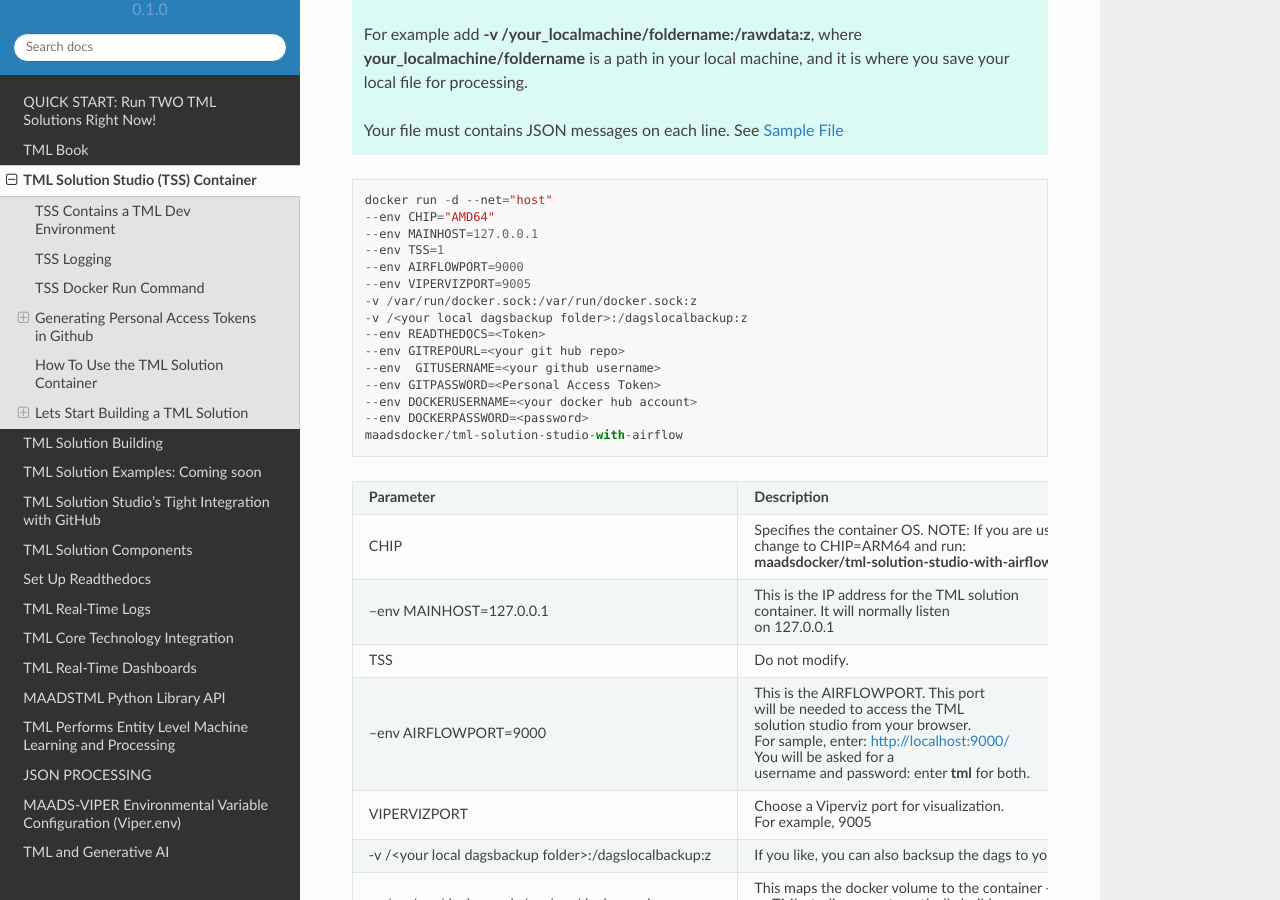
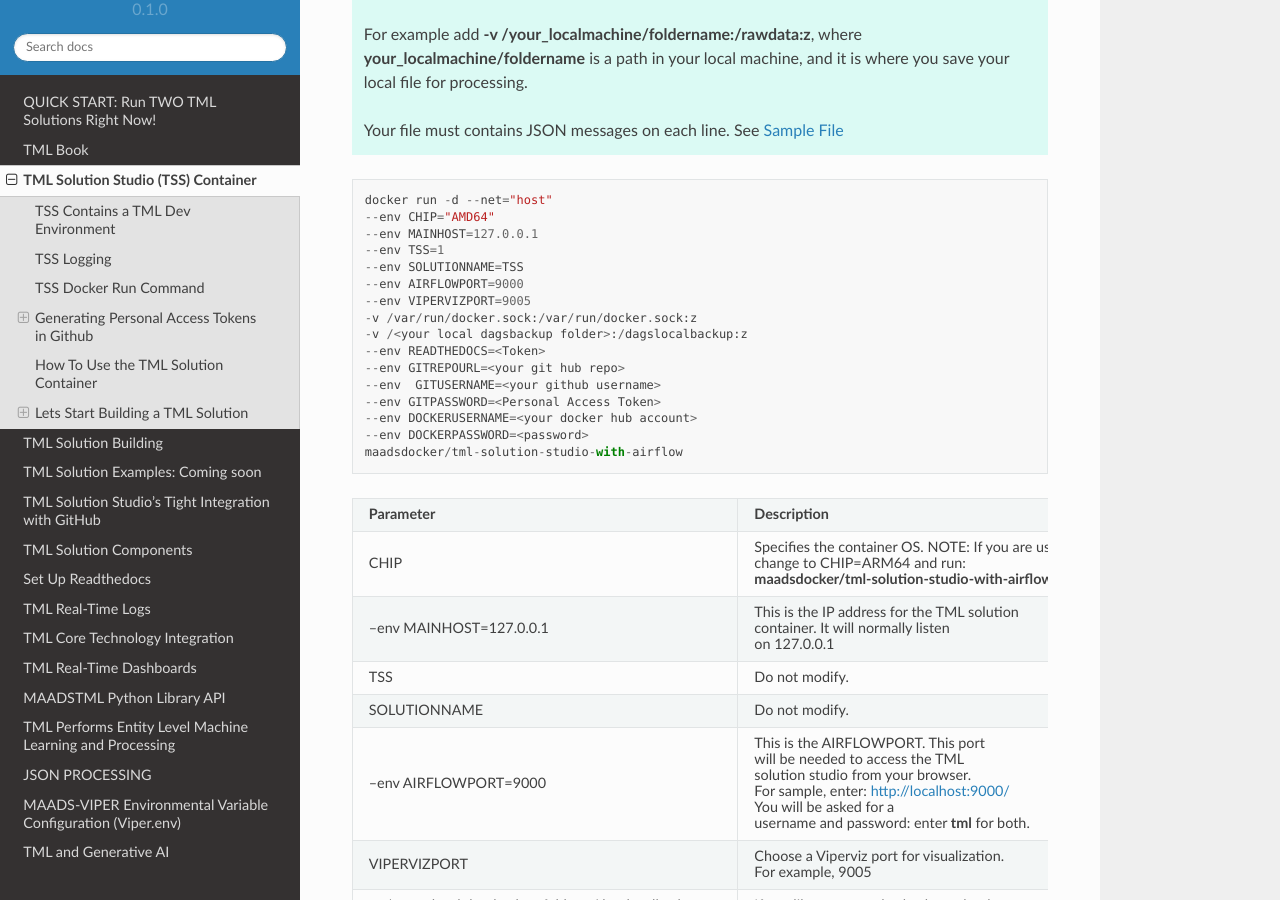
Before and after one commit to smaurice101/readthedocs, a Sphinx documentation site: the page built from docs/source/docker.rst, in a window 1280 px wide and 900 px high, scrolled down 2787 px. Built offline with Sphinx 7.4.7 and the Read the Docs theme 2.0.0, drawn with Linux system fonts in a browser that asks for light colours.

Commit message:
Update docker.rst

```diff
--- a/docs/source/docker.rst
+++ b/docs/source/docker.rst
@@ -74,6 +74,7 @@ TSS Docker Run Command
    --env CHIP="AMD64"
    --env MAINHOST=127.0.0.1
    --env TSS=1
+   --env SOLUTIONNAME=TSS
    --env AIRFLOWPORT=9000
    --env VIPERVIZPORT=9005
    -v /var/run/docker.sock:/var/run/docker.sock:z
@@ -103,6 +104,8 @@ TSS Docker Run Command
 
        on 127.0.0.1
    * - TSS
+     - Do not modify.
+   * - SOLUTIONNAME
      - Do not modify.
    * - --env AIRFLOWPORT=9000
      - This is the AIRFLOWPORT.  This port
```
